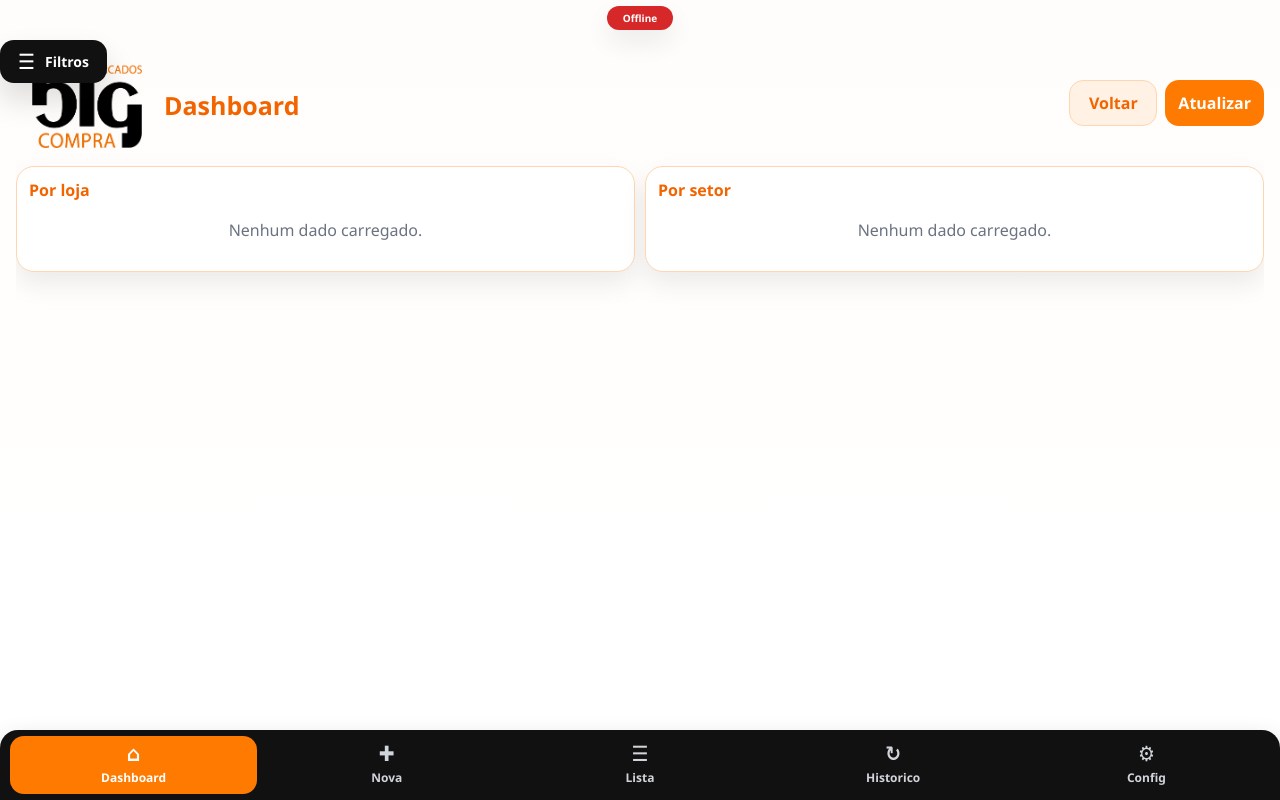
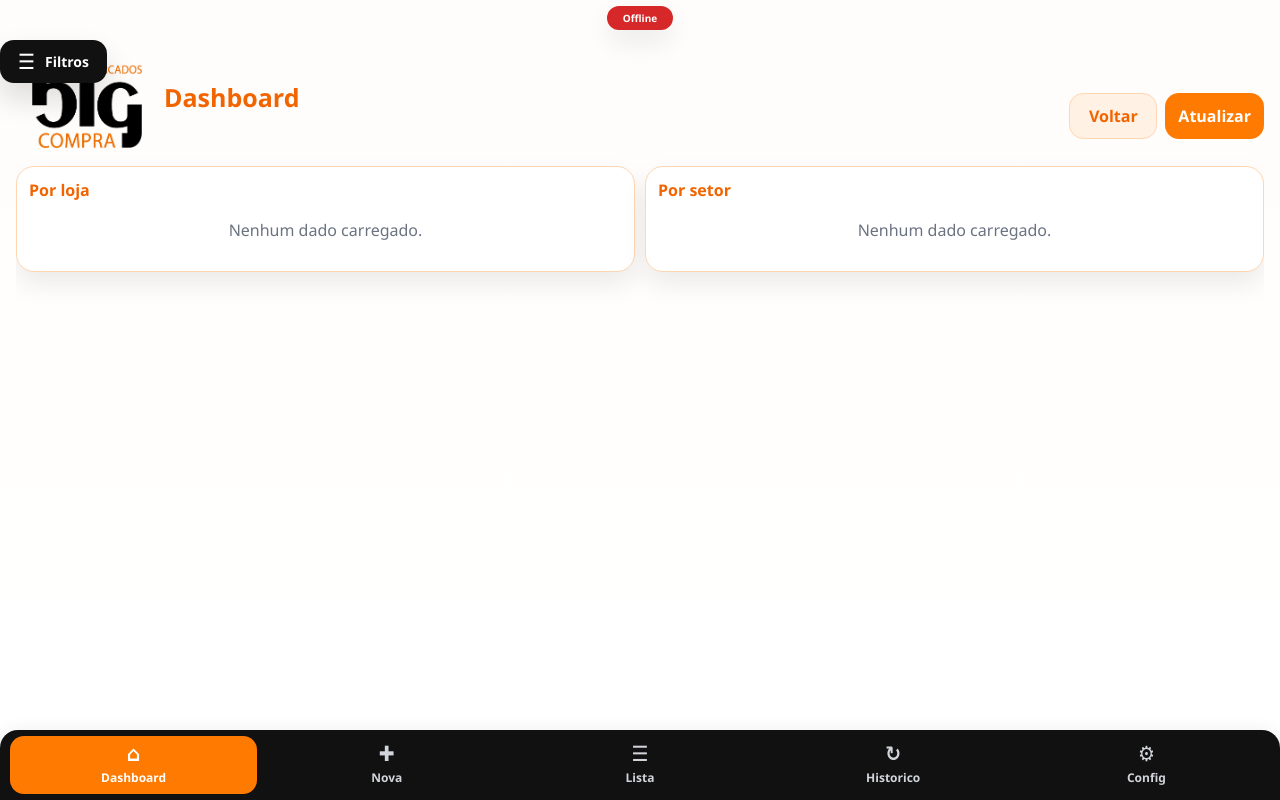
Before and after one commit to Cawanoliveira/Manut_app, a plain HTML site: page docs/index.html in a window 1280 px wide. Drawn offline with Linux system fonts and the light colour scheme.

Commit message:
Ajusta eixo visual do cabecalho

```diff
--- a/docs/styles.css
+++ b/docs/styles.css
@@ -79,7 +79,7 @@
     height: auto;
     object-fit: contain;
     flex: 0 0 auto;
-    align-self: center;
+    align-self: flex-start;
   }
 
   .connection-indicator.online {
@@ -155,7 +155,7 @@
 
   .section-title-wrap {
     display: flex;
-    align-items: center;
+    align-items: flex-start;
     gap: 6px;
     min-height: 0;
   }
@@ -163,9 +163,10 @@
   .section-title-copy {
     display: flex;
     flex-direction: column;
-    justify-content: center;
+    justify-content: flex-start;
     gap: 2px;
     min-width: 0;
+    padding-top: 22px;
   }
 
   .section-title-copy h2,
@@ -195,8 +196,12 @@
   }
 
   .header-actions {
-    align-self: flex-start;
-    margin-top: 18px;
+    padding-top: 22px;
+  }
+
+  .header-actions {
+    align-self: center;
+    margin-top: 0;
   }
 
   .panel {
```
Also changed, not shown: Styles.html (+9 -4 lines).
